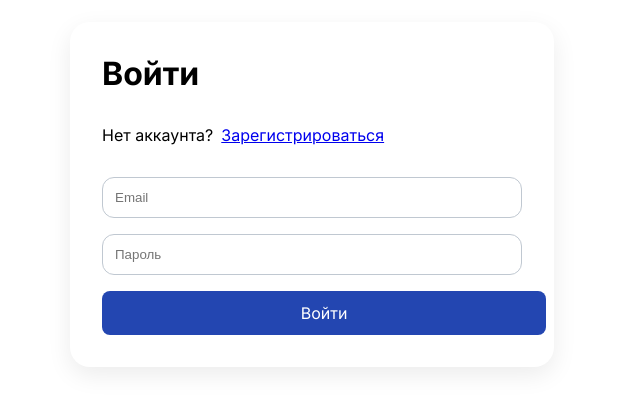
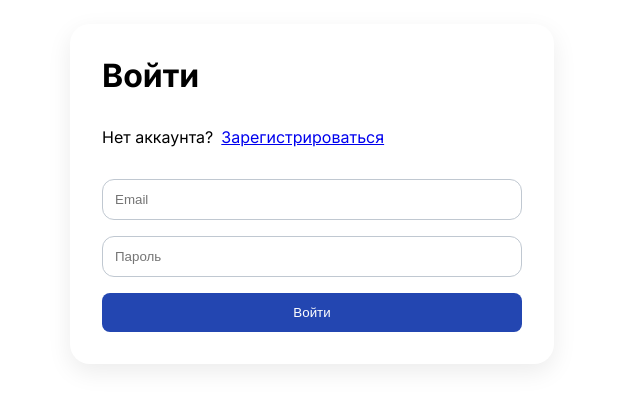
Before and after one commit to ddhhaa/my-little-app, a React (Vite) app: page /login in a window 1280 px wide. Shown: the part 174-582 px from the top of the page, without its empty margins (328-968 px from the left). Built offline with nearby package versions, Linux system fonts and the light colour scheme.

Commit message:
add error handling for auth forms

```diff
--- a/src/components/Button.tsx
+++ b/src/components/Button.tsx
@@ -3,21 +3,22 @@ import { Link } from 'react-router-dom';
 
 type ButtonProps = {
   children: React.ReactNode;
+  type?: "button" | "submit";
   variant?: "primary" | "secondary" | "icon";
   onClick?: () => void;
   href?: string;
 };
 
-function Button({ children, variant = "primary", onClick, href }: ButtonProps) {
+function Button({ children, type="button", variant = "primary", onClick, href }: ButtonProps) {
   if (href) {
     return (
-      <Link className={`${styles['btn']} ${styles[`btn--${variant}`]}`} to={href}>
+      <Link className={`${styles['btn']} ${styles[`btn--${variant}`]}`} type={type} to={href}>
         {children}
       </Link>
     );
   }
   return (
-    <button className={`${styles['btn']} ${styles[`btn--${variant}`]}`} onClick={onClick}>
+    <button className={`${styles['btn']} ${styles[`btn--${variant}`]}`} type={type} onClick={onClick}>
       {children}
     </button>
   );
--- /dev/null
+++ b/src/components/FormField.tsx
@@ -0,0 +1,22 @@
+import styles from "../styles/FormField.module.scss";
+
+type FormFieldProps = {
+  children: React.ReactNode;
+  error?: string;
+};
+
+function FormField({ children, error }: FormFieldProps) {
+  return (
+    <div className={styles.field}>
+      {children}
+
+      {error && (
+        <p className={styles.error}>
+          {error}
+        </p>
+      )}
+    </div>
+  );
+}
+
+export default FormField;
--- a/src/components/LoginPage.tsx
+++ b/src/components/LoginPage.tsx
@@ -1,36 +1,126 @@
-import { useState } from 'react';
-import styles from '../styles/LoginPage.module.scss';
-import Input from './Input';
-import Button from './Button';
-import { Link } from 'react-router-dom';
+import { useState } from "react";
+import styles from "../styles/LoginPage.module.scss";
+import Input from "./Input";
+import Button from "./Button";
+import FormField from "./FormField";
+import { Link, useNavigate } from "react-router-dom";
+
 
 function LoginPage() {
   const [email, setEmail] = useState("");
   const [password, setPassword] = useState("");
 
+  const [errors, setErrors] = useState({
+    email: "",
+    password: "",
+  });
+
+  const navigate = useNavigate();
+
+
+  function handleSubmit(event: React.FormEvent<HTMLFormElement>) {
+    event.preventDefault();
+
+    const newErrors = {
+      email: "",
+      password: "",
+    };
+
+
+    if (!email) {
+      newErrors.email = "Введите email";
+    }
+
+    if (!password) {
+      newErrors.password = "Введите пароль";
+    }
+
+
+    if (Object.values(newErrors).some(Boolean)) {
+      setErrors(newErrors);
+      return;
+    }
+
+
+    const savedUser = localStorage.getItem("user");
+
+
+    if (!savedUser) {
+      newErrors.email = "Пользователь не найден";
+      setErrors(newErrors);
+      return;
+    }
+
+
+    const user = JSON.parse(savedUser);
+
+
+    if (
+      user.email !== email ||
+      user.password !== password
+    ) {
+      newErrors.password = "Неверный email или пароль";
+      setErrors(newErrors);
+      return;
+    }
+
+
+    localStorage.setItem(
+      "token",
+      "fake-token"
+    );
+
+
+    navigate("/");
+  }
+
+
   return (
-    <div className={styles['login']}>
-      <div className={styles['login-page']}>
-        <h1 className={styles['login-page__title']}>Войти</h1>
-        <div className={styles['login-page__signup']}>
+    <form
+      onSubmit={handleSubmit}
+      className={styles.login}
+    >
+      <div className={styles["login-page"]}>
+
+        <h1 className={styles["login-page__title"]}>
+          Войти
+        </h1>
+
+
+        <div className={styles["login-page__signup"]}>
           <p>Нет аккаунта?</p>
-          <Link to={"/register"}>Зарегистрироваться</Link>
+          <Link to="/register">
+            Зарегистрироваться
+          </Link>
         </div>
+
+
+        <FormField error={errors.email}>
           <Input
             type="email"
             placeholder="Email"
             value={email}
             onChange={setEmail}
           />
+        </FormField>
+
+
+        <FormField error={errors.password}>
           <Input
             type="password"
             placeholder="Пароль"
             value={password}
             onChange={setPassword}
           />
-        <Button href={"/"}>Войти</Button>
+        </FormField>
+
+
+        <Button type="submit">
+          Войти
+        </Button>
+
       </div>
-    </div>
+    </form>
   );
 }
 
--- a/src/components/RegisterPage.tsx
+++ b/src/components/RegisterPage.tsx
@@ -2,17 +2,73 @@ import { useState } from 'react';
 import styles from '../styles/RegisterPage.module.scss';
 import Input from './Input';
 import Button from './Button';
-import { Link } from 'react-router-dom';
+import FormField from './FormField';
+import { Link, useNavigate } from 'react-router-dom';
+
 
 function RegisterPage() {
   const [email, setEmail] = useState("");
   const [password, setPassword] = useState("");
   const [confirmPassword, setConfirmPassword] = useState("");
   const [name, setName] = useState("");
+  const [errors, setErrors] = useState({
+      name: "",
+      email: "",
+      password: "",
+      confirmPassword: "",
+  });
+
+  const navigate = useNavigate();
 
   function handleSubmit(event: React.FormEvent<HTMLFormElement>) {
     event.preventDefault();
-    console.log({ name, email, password, confirmPassword });
+
+    const newErrors = {
+      name: "",
+      email: "",
+      password: "",
+      confirmPassword: "",
+    };
+
+    if (!name) {
+      newErrors.name = "Введите имя";
+    }
+
+    if (!email) {
+      newErrors.email = "Введите email";
+    }
+
+    if (!password) {
+      newErrors.password = "Введите пароль";
+    } else if (password.length < 8) {
+      newErrors.password = "Пароль должен содержать минимум 8 символов";
+    }
+
+    if (password !== confirmPassword) {
+      newErrors.confirmPassword = "Пароли не совпадают";
+    }
+
+    setErrors(newErrors);
+
+    if (Object.values(newErrors).some(Boolean)) {
+      return;
+    }
+
+    localStorage.setItem(
+      "user",
+      JSON.stringify({
+        name,
+        email,
+        password,
+      })
+    );
+
+    localStorage.setItem(
+      "token",
+      "fake-token"
+    );
+
+    navigate("/");
   }
 
   return (
@@ -23,31 +79,40 @@ function RegisterPage() {
           <p>Есть аккаунт?</p>
           <Link to={"/login"}>Войти</Link>
         </div>
+        <FormField error={errors.name}>
           <Input
             type="text"
             placeholder="Укажите ваше имя"
             value={name}
             onChange={setName}
           />
+        </FormField>
+        <FormField error={errors.email}>
           <Input
             type="email"
             placeholder="Укажите Email"
             value={email}
             onChange={setEmail}
           />
+        </FormField>
+        <FormField error={errors.password}>
           <Input
             type="password"
             placeholder="Придумайте пароль"
             value={password}
             onChange={setPassword}
           />
+        </FormField>
+        <FormField error={errors.confirmPassword}>
           <Input
             type="password"
             placeholder="Повторите пароль"
             value={confirmPassword}
             onChange={setConfirmPassword}
             />
-        <Button href={"/"}>Зарегистрироваться</Button>
+          </FormField>
+
+        <Button type="submit">Зарегистрироваться</Button>
       </div>
     </form>
   );
--- /dev/null
+++ b/src/styles/FormField.module.scss
@@ -0,0 +1,12 @@
+.field {
+  width: 100%;
+  display: flex;
+  flex-direction: column;
+  gap: 4px;
+}
+
+.error {
+  color: #e53935;
+  font-size: 14px;
+  margin: 0;
+}
--- a/src/styles/RegisterPage.module.scss
+++ b/src/styles/RegisterPage.module.scss
@@ -36,3 +36,16 @@ $min-height: 90vh;
     }
   }
 }
+
+.field {
+  display: flex;
+  flex-direction: column;
+  gap: 8px;
+  width: 100%;
+}
+
+.error {
+  color: #e53935;
+  font-size: 14px;
+  margin: 0;
+}
```
Lines whose indentation alone changed are shown as unchanged.
